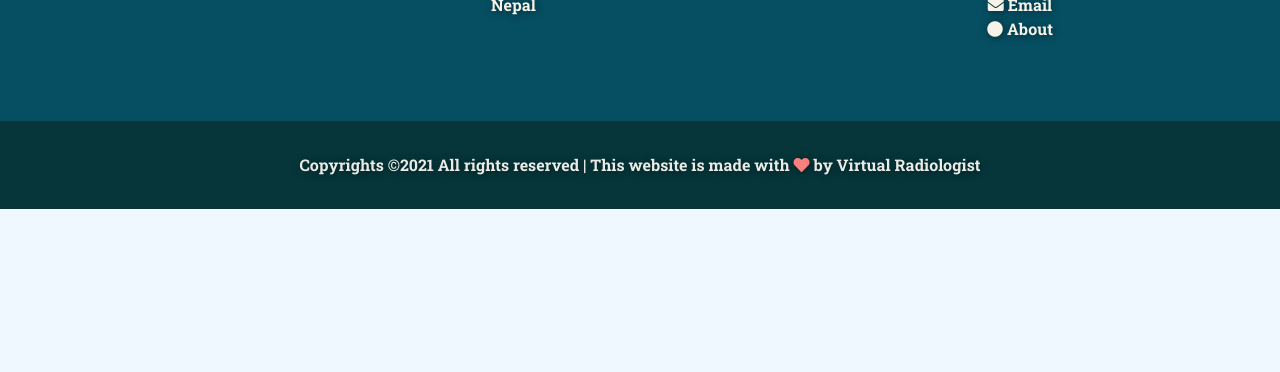
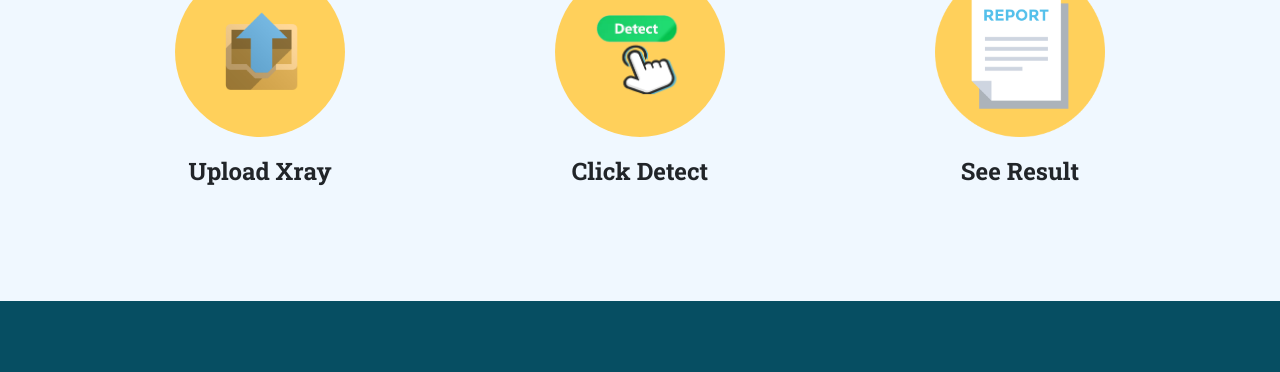
Before and after one commit to amazingashis/Hackfest, a plain HTML site: page sabil/index.html in a window 1280 px wide. Shown: the part 921-1293 px from the top of the page. Before the commit the page ends 1130 px from the top, so only its background shows below. Drawn offline with nearby package versions, Linux system fonts and the light colour scheme.

Commit message:
how it works

```diff
--- a/sabil/index.html
+++ b/sabil/index.html
@@ -85,6 +85,45 @@
         </div>
       </div>
     </section>
+    <!-- ---------------------------------------------how it works -->
+    <section class="how-it-works">
+      <h1 class="text-center">How it works</h1>
+      <div class="container">
+        <div class="row">
+          <div class="col-lg-4 col-md-6 col-sm-12 all-center">
+            <div class="circle">
+              <img
+                src="./assets/icons/upload.png"
+                alt="upload"
+                class="circle-img"
+              />
+            </div>
+            Upload Xray
+          </div>
+          <div class="col-lg-4 col-md-6 col-sm-12 all-center">
+            <div class="circle">
+              <img
+                src="./assets/icons/detect.png"
+                alt="detect"
+                class="circle-img"
+                style="margin: 10px 0 0 10px"
+              />
+            </div>
+            Click Detect
+          </div>
+          <div class="col-lg-4 col-md-12 col-sm-12 text-center">
+            <img
+              src="./assets/icons/report.png"
+              alt="detect"
+              style="height: 170px; margin: 1rem 0 1rem 0"
+            />
+            <br />
+            See Result
+          </div>
+        </div>
+      </div>
+    </section>
+
     <!-- ---------------------------------------------------------footer -->
     <footer class="footer" id="footer">
       <section class="footer-first">
@@ -92,11 +131,11 @@
           <div class="row">
             <div class="col-xl-4 col-md-6 col-sm-12">
               <h2>Virtual Radiologist</h2>
-              <p class="footer-logo-para">Connect with us</p>
+              <p>Connect with us</p>
             </div>
             <div class="col-xl-4 col-md-6 col-sm-12">
               <h3>Have a question?</h3>
-              <div class="footer-first-explore">
+              <div>
                 <span class="fa fa-address-book"></span>
                 <span class="footer-first-explore-inside"
                   >Kathmandu University, Dhulikhel, Kavre,
--- /dev/null
+++ b/sabil/style/components/_how_it.scss
@@ -0,0 +1,27 @@
+.all-center {
+  display: flex;
+  justify-content: center;
+  align-items: center;
+  flex-direction: column;
+  margin: 1rem 0;
+}
+
+.how-it-works {
+  margin: 6rem 0;
+  font-size: 1.5rem;
+  font-weight: 600;
+}
+
+.circle {
+  height: 170px;
+  width: 170px;
+  border-radius: 100%;
+  background-color: #ffd05b;
+  display: flex;
+  align-items: center;
+  justify-content: center;
+  margin-bottom: 1rem;
+  &-img {
+    height: 93px;
+  }
+}
--- a/sabil/style/style.scss
+++ b/sabil/style/style.scss
@@ -4,11 +4,8 @@
 @import "./components/typeAnimation";
 @import "./components/homepage";
 @import "./components/footer";
-
+@import "./components/how_it";
 body {
   background-color: aliceblue;
-}
-
-div {
   font-family: "Roboto Slab", serif;
 }
```
Also changed, not shown: sabil/assets/icons/detect.png (added), sabil/assets/icons/report.png (added), sabil/assets/icons/upload.png (added), sabil/style/style.css, 1 other file.
